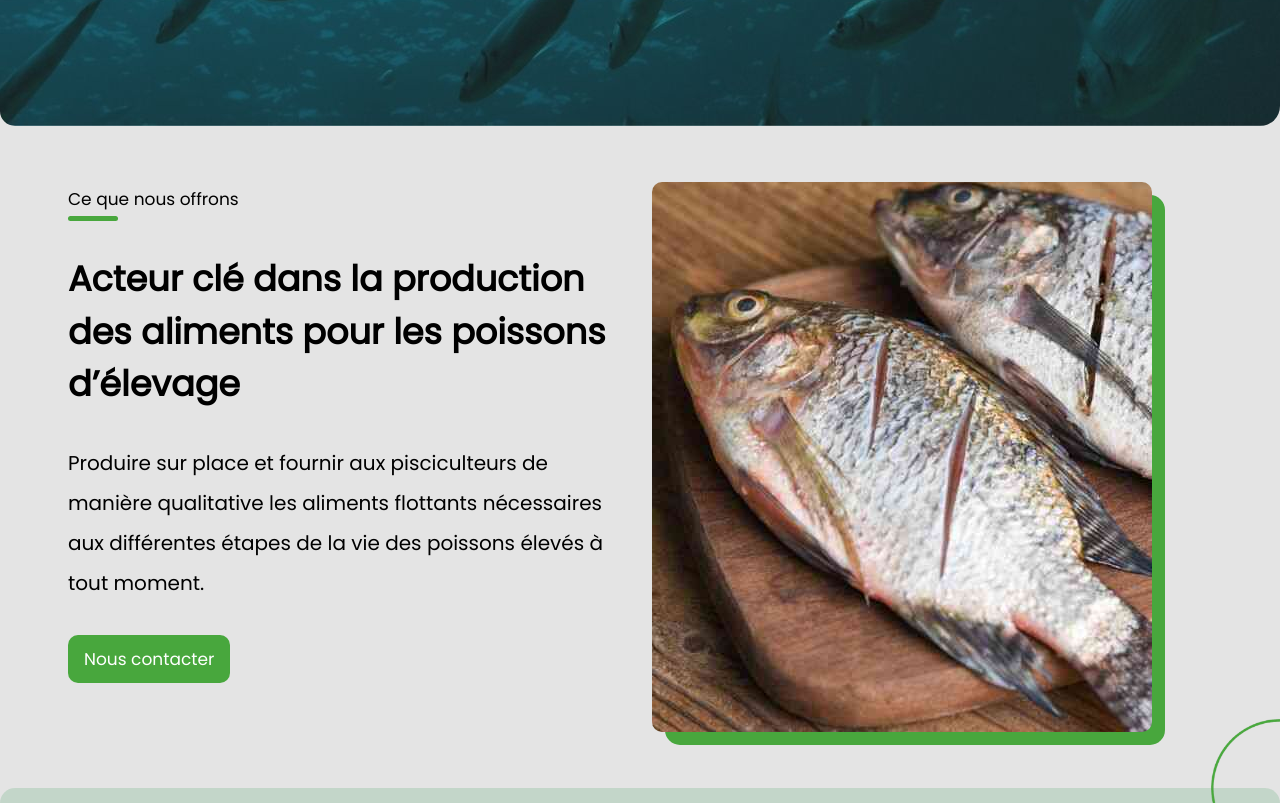
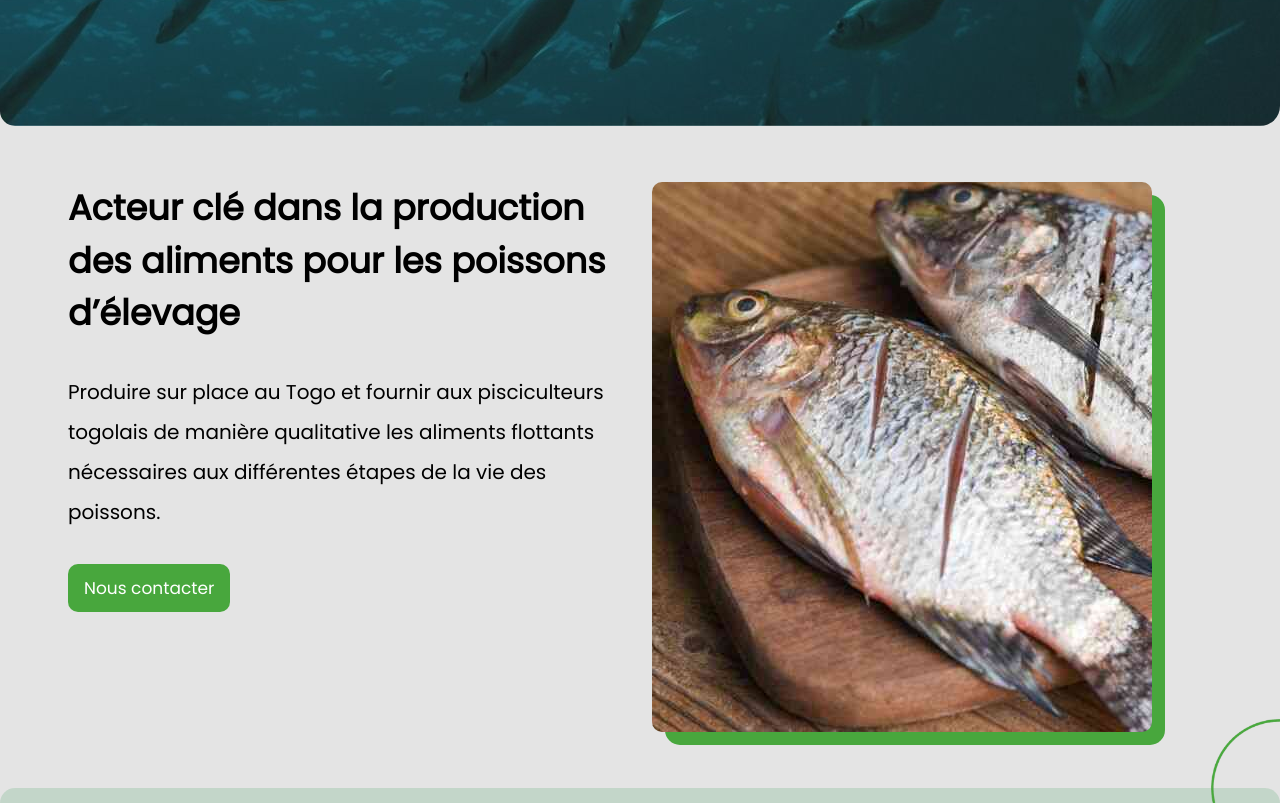
Before and after one commit to SamuelAMZ/lfish, a React (Create React App) app: page / in a window 1280 px wide. Shown: the part 689-1492 px from the top of the page. Built offline with nearby package versions, Linux system fonts and the light colour scheme.

Commit message:
wording changes

```diff
--- a/src/components/SectionA.jsx
+++ b/src/components/SectionA.jsx
@@ -11,15 +11,13 @@ const SectionA = () => {
         transition={{ duration: 0.8 }}
         className="texts"
       >
-        <h4>Ce que nous offrons</h4>
-        <div className="line"></div>
         <h2>
           Acteur clé dans la production des aliments pour les poissons d’élevage
         </h2>
         <h3>
-          Produire sur place et fournir aux pisciculteurs de manière qualitative
-          les aliments flottants nécessaires aux différentes étapes de la vie
-          des poissons élevés à tout moment.
+          Produire sur place au Togo et fournir aux pisciculteurs togolais de
+          manière qualitative les aliments flottants nécessaires aux différentes
+          étapes de la vie des poissons.
         </h3>
         <div>
           <NavLink to="/contact">
```
